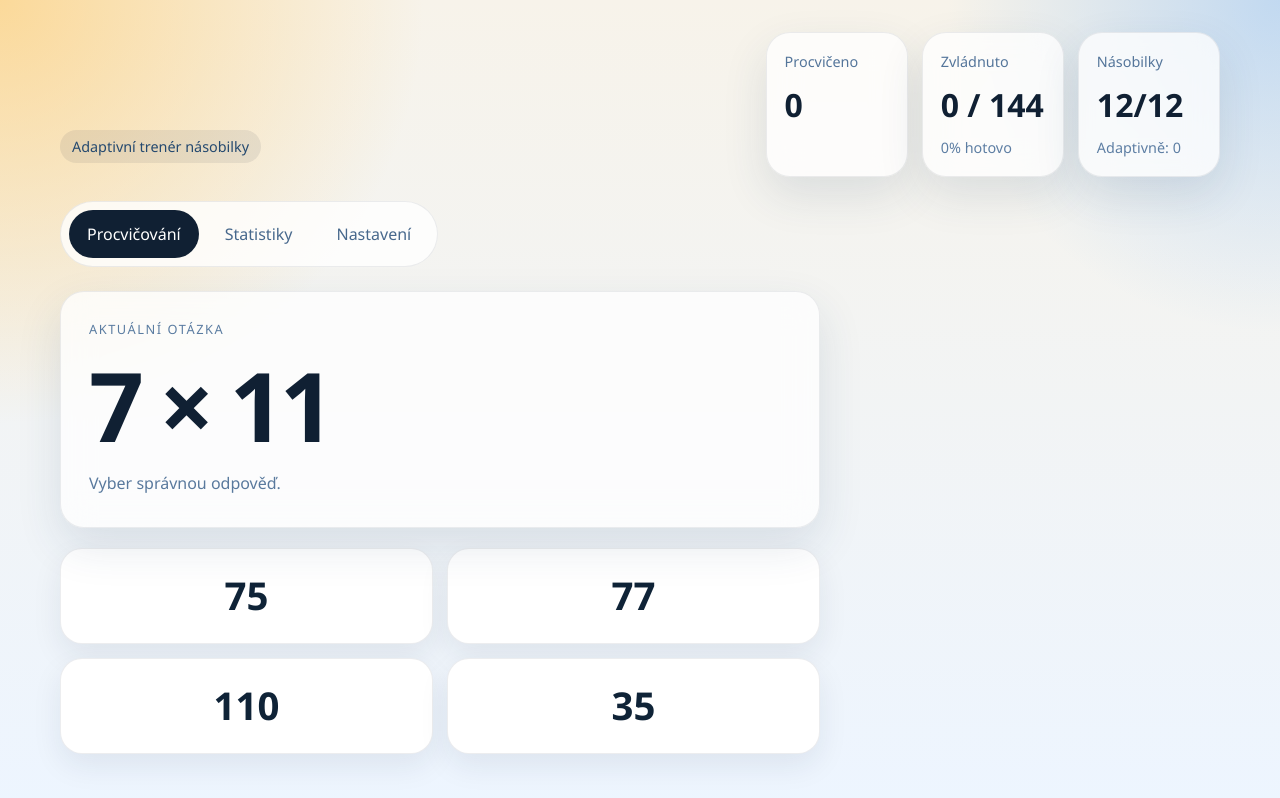
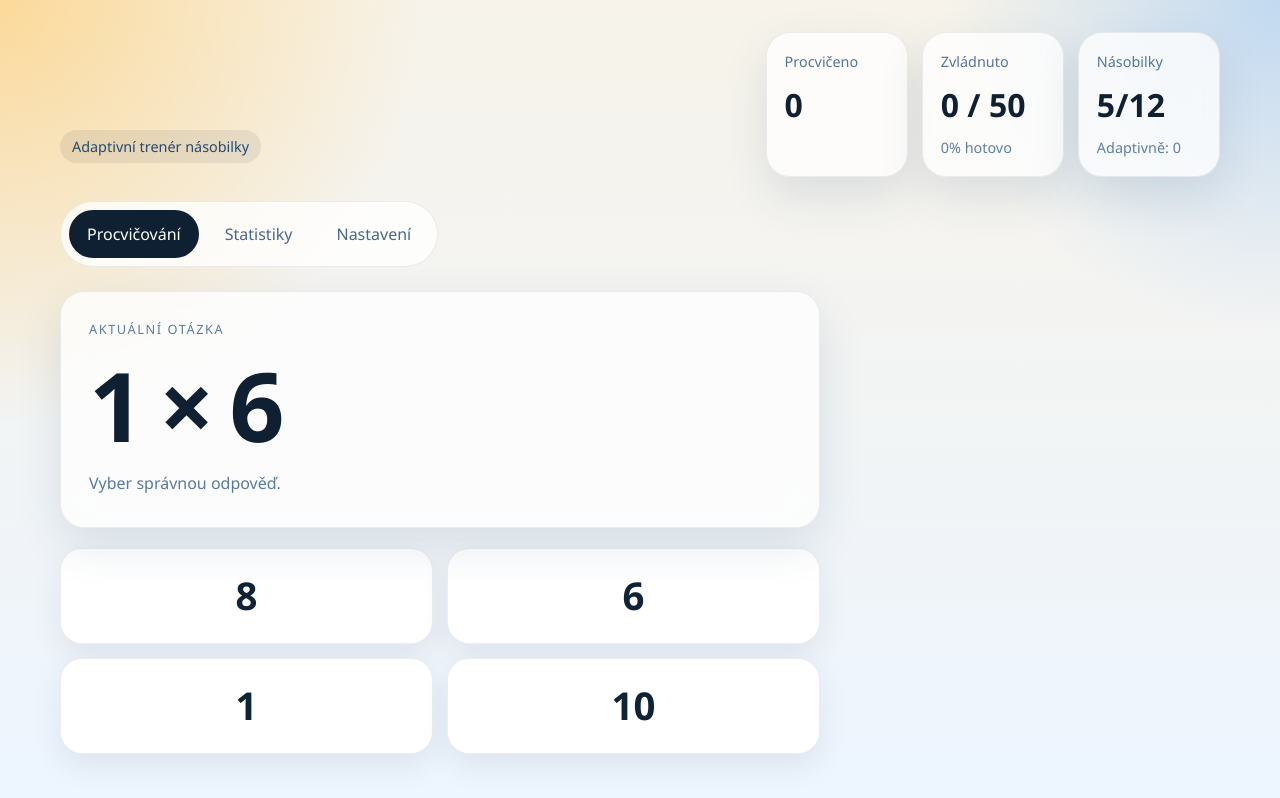
Before and after one commit to hwagent-tech/nasobilka, a React (Vite) app: page / in a window 1280 px wide. Shown: the top 798 px of the page. Built offline with nearby package versions, Linux system fonts and the light colour scheme.

Commit message:
upraveno vychozi nastaveni

```diff
--- a/src/utils.js
+++ b/src/utils.js
@@ -41,8 +41,8 @@ export function generateAllProblems() {
 
 export function getDefaultSettings() {
   return {
-    selectedTables: Array.from({ length: MAX_TABLE }, (_, index) => index + 1),
-    progressiveLearning: false,
+    selectedTables: [1, 2, 3, 4, 5],
+    progressiveLearning: true,
   };
 }
 
```
Also changed, not shown: 3 other files (tests, documents, lock files or other folders).
